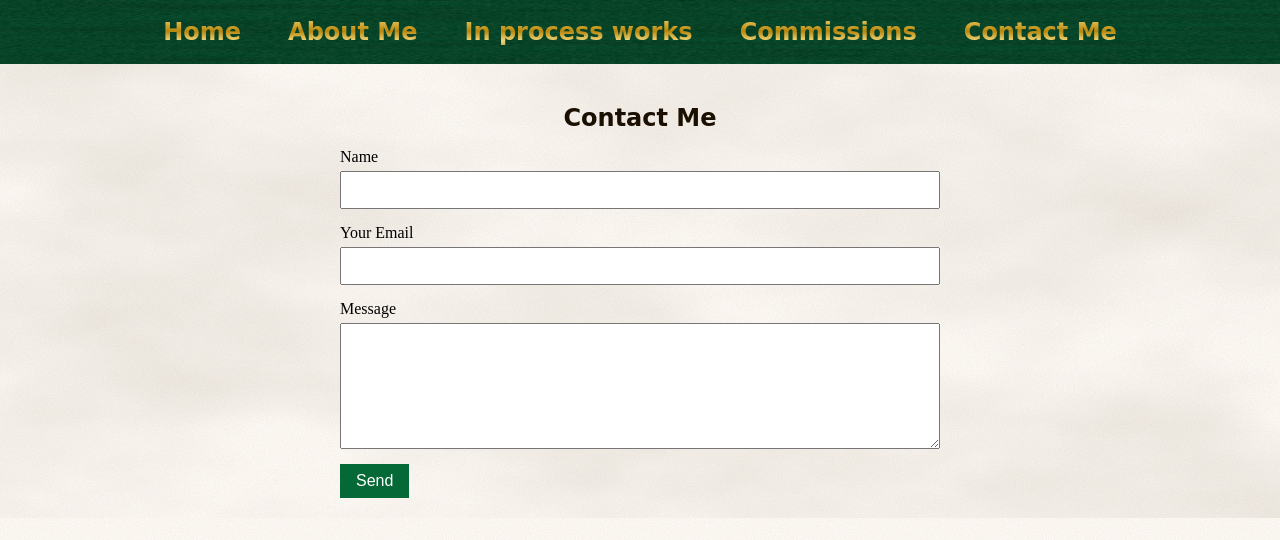
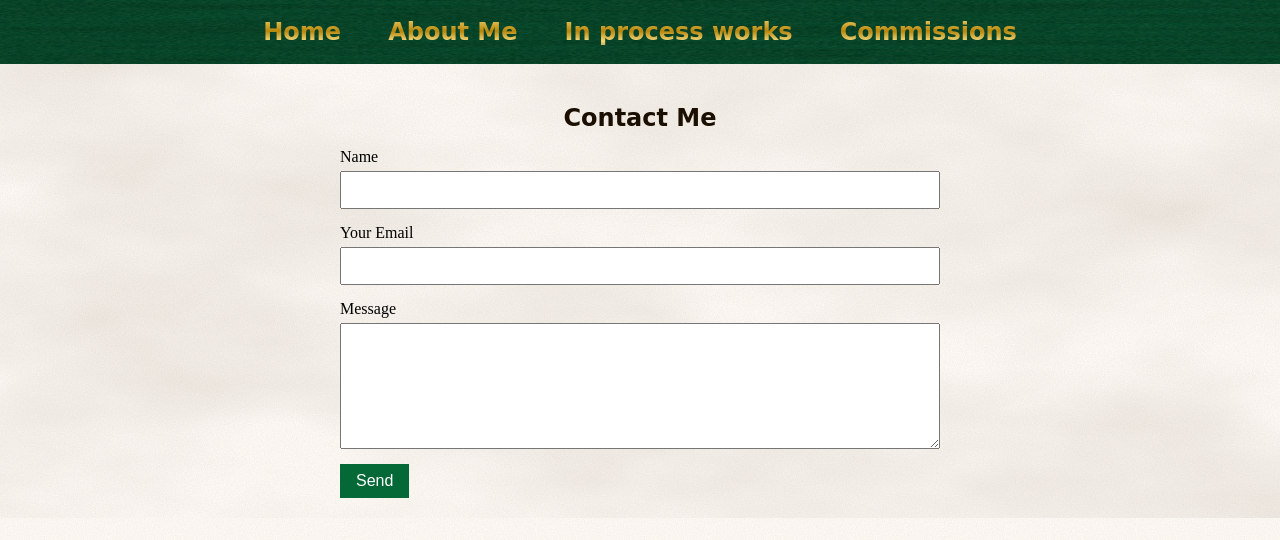
Before and after one commit to flemingdesignsllc/flemingdesignsllc_website, a plain HTML site: page Contact/index.html in a window 1280 px wide. Shown: the part 260-800 px from the top of the page. Drawn offline with Linux system fonts and the light colour scheme; a web font is replaced by a local one.

Commit message:
Remove 'Contact Me' button from navigation
Removed 'Contact Me' button from navigation.

```diff
--- a/Contact/index.html
+++ b/Contact/index.html
@@ -161,7 +161,6 @@ nav button:hover {
     <button onclick="window.location.href='../Gallery/'">About Me</button>
     <button onclick="window.location.href='../projects/'">In process works</button>
     <button onclick="window.location.href='../CommissionWork/'">Commissions</button>
-    <button onclick="window.location.href='../Contact/'">Contact Me</button>
   </nav>
 
   <section id="contact">
```
